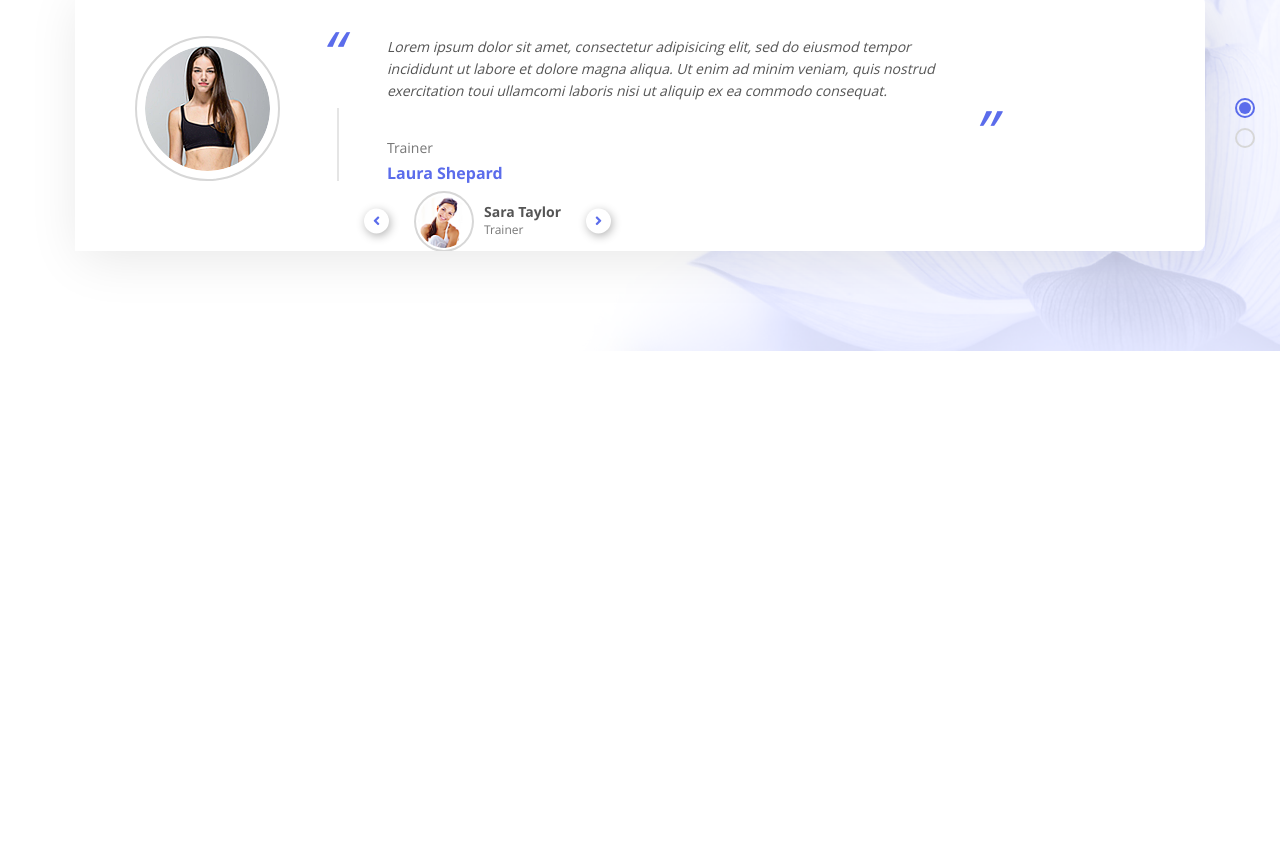
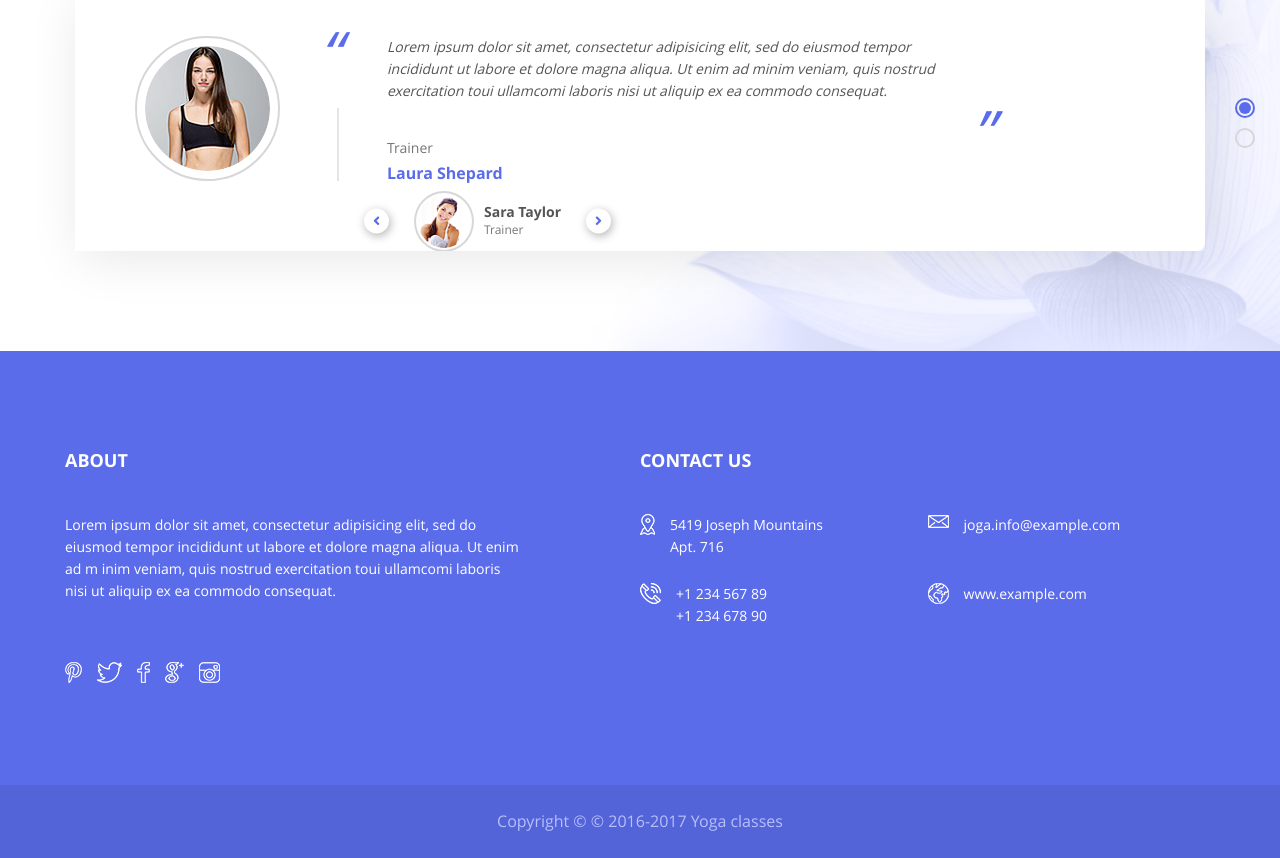
Before and after one commit to VladislavLinnik/dzencode-test, a website: page app/index.html in a window 1280 px wide. Shown: the part 4106-4964 px from the top of the page. Before the commit the page ends 4457 px from the top, so only its background shows below. Drawn offline with Linux system fonts and the light colour scheme; files whose address does not match are found by name.

Commit message:
Created footer section

```diff
--- a/app/index.html
+++ b/app/index.html
@@ -514,6 +514,79 @@
 		</section>
 	</div>
 
+	<!-- footer -->
+	<footer class="footer">
+		<div class="container section">
+			<div class="footer-columns">
+				<div class="footer__about">
+					<h2 class="footer-heading">About</h2>
+
+					<div class="about">
+						<p class="about-text">
+							Lorem ipsum dolor sit amet, consectetur adipisicing
+							elit, sed do eiusmod tempor incididunt ut labore et
+							dolore magna aliqua. Ut enim ad m inim veniam, quis
+							nostrud exercitation toui ullamcomi laboris nisi ut
+							aliquip ex ea commodo consequat.
+						</p>
+
+						<ul class="about__social">
+							<li class="social__item"><a href="#" class="social__item-link"><img src="img/social/pt.png" alt=""></a></li>
+							<li class="social__item"><a href="#" class="social__item-link"><img src="img/social/tw.png" alt=""></a></li>
+							<li class="social__item"><a href="#" class="social__item-link"><img src="img/social/fb.png" alt=""></a></li>
+							<li class="social__item"><a href="#" class="social__item-link"><img src="img/social/gp.png" alt=""></a></li>
+							<li class="social__item"><a href="#" class="social__item-link"><img src="img/social/in.png" alt=""></a></li>
+						</ul>
+					</div>
+				</div>
+				<div class="footer__contact">
+					<h2 class="footer-heading">Contact Us</h2>
+					<ul class="contact-list">
+						<li class="contact__item">
+							<div class="contact__item-icon">
+								<img src="img/ic/placeholder.png" alt="">
+							</div>
+							<div class="contact__item-text">
+								<address>5419 Joseph Mountains <br> Apt. 716</address>
+							</div>
+						</li>
+						<li class="contact__item">
+							<div class="contact__item-icon">
+								<img src="img/ic/envelope.png" alt="">
+							</div>
+							<div class="contact__item-text">
+								<a href="mailto:joga.info@example.com">joga.info@example.com</a>
+							</div>
+						</li>
+						<li class="contact__item">
+							<div class="contact__item-icon">
+								<img src="img/ic/phonecall.png" alt="">
+							</div>
+							<div class="contact__item-text">
+								<a href="tel:+123456789">+1 234 567 89</a>
+								<a href="tel:++123467890">+1 234 678 90</a>
+							</div>
+						</li>
+						<li class="contact__item">
+							<div class="contact__item-icon">
+								<img src="img/ic/planet.png" alt="">
+							</div>
+							<div class="contact__item-text">
+								<a href="www.example.com">www.example.com</a>
+							</div>
+						</li>
+					</ul>
+				</div>
+			</div>
+		</div>
+
+		<div class="footer-copyright">
+			<p class="copy">
+				Copyright  © &copy;  2016-2017 Yoga classes
+			</p>
+		</div>
+	</footer>
+
 
 	<script src="js/slick.min.js"></script>
 	<script src="js/index.js"></script>
--- a/src/sass/2_style.scss
+++ b/src/sass/2_style.scss
@@ -850,3 +850,99 @@ body {
         }
     }
 }
+
+.footer {
+    background-color: #5b6ceb;
+
+    &-columns {
+        display: flex;
+        color: #fff;
+    }
+
+    &-heading {
+        margin-bottom: 45px;
+        font-size: 18px;
+        font-weight: 700;
+        text-transform: uppercase;
+    }
+
+    &__about {
+        padding-right: 10%;
+        width: 50%;
+
+        .about {
+
+            &-text {
+                margin-bottom: 60px;
+                color: #fff;
+                font-size: 14px;
+                font-weight: 400;
+                line-height: 22px;
+            }
+
+            &__social {
+                display: flex;
+                align-items: center;
+
+                .social {
+
+                    &__item {
+                        margin-right: 15px;
+
+                        &-link {
+                            display: block;
+                        }
+                    }
+                }
+            }
+        }
+    }
+
+    &__contact {
+        width: 50%;
+
+        .contact {
+
+            &-list {
+                display: flex;
+                flex-wrap: wrap;
+            }
+
+            &__item {
+                margin-bottom: 25px;
+                width: 50%;
+                display: flex;
+
+                &-icon {
+                    margin-right: 15px;
+                }
+
+                &-text {
+
+                    & > * {
+                        display: block;
+                    }
+
+                    a, address {
+                        font-size: 14px;
+                        font-weight: 400;
+                        line-height: 22px;
+                    }
+                }
+            }
+        }
+    }
+
+    &-copyright {
+        padding: 2% 0;
+        background-color: #5363d8;
+
+        .copy {
+            color: #b7bffc;
+            text-align: center;
+            font-size: 16px;
+            font-weight: 400;
+            line-height: 22px;
+        }
+    }
+}
```
Also changed, not shown: app/css/style.css, app/img/ic/envelope.png (added), app/img/ic/phonecall.png (added), app/img/ic/placeholder.png (added), app/img/ic/planet.png (added), app/img/social/fb.png (added), app/img/social/gp.png (added), app/img/social/in.png (added), app/img/social/pt.png (added), app/img/social/tw.png (added).
